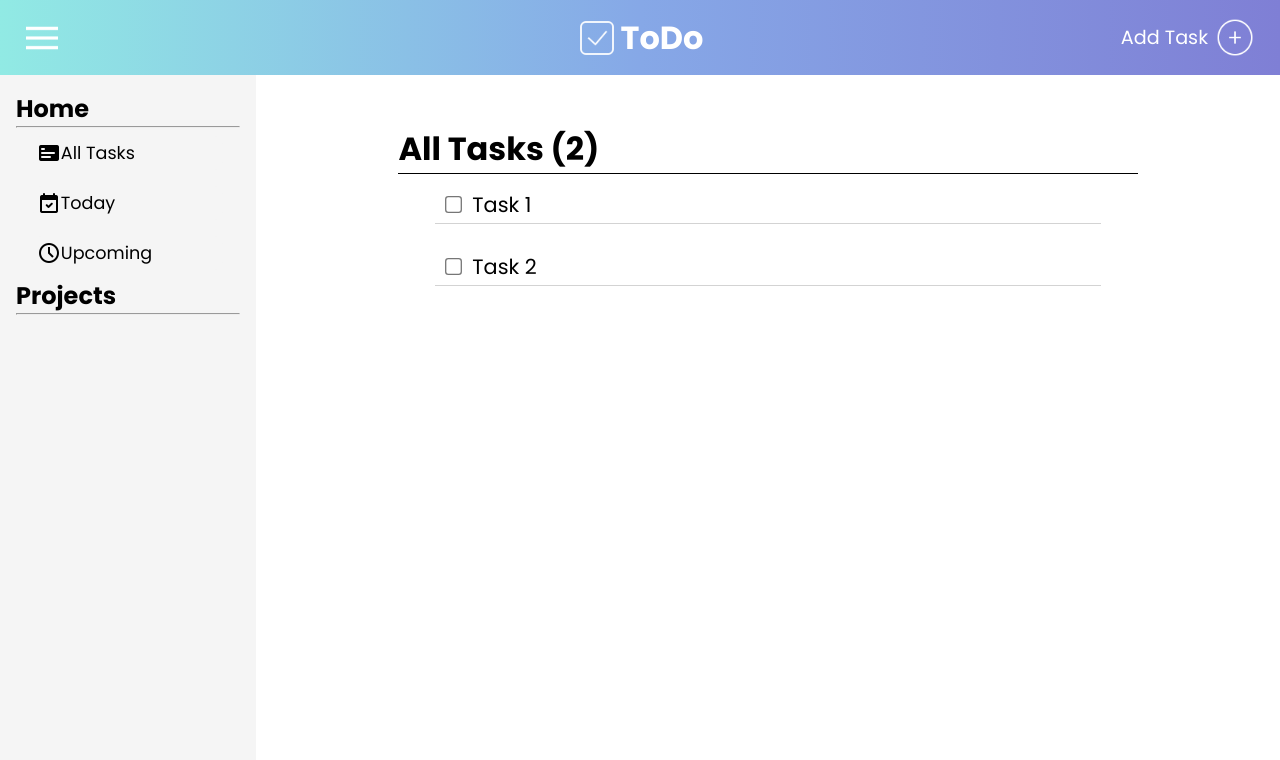
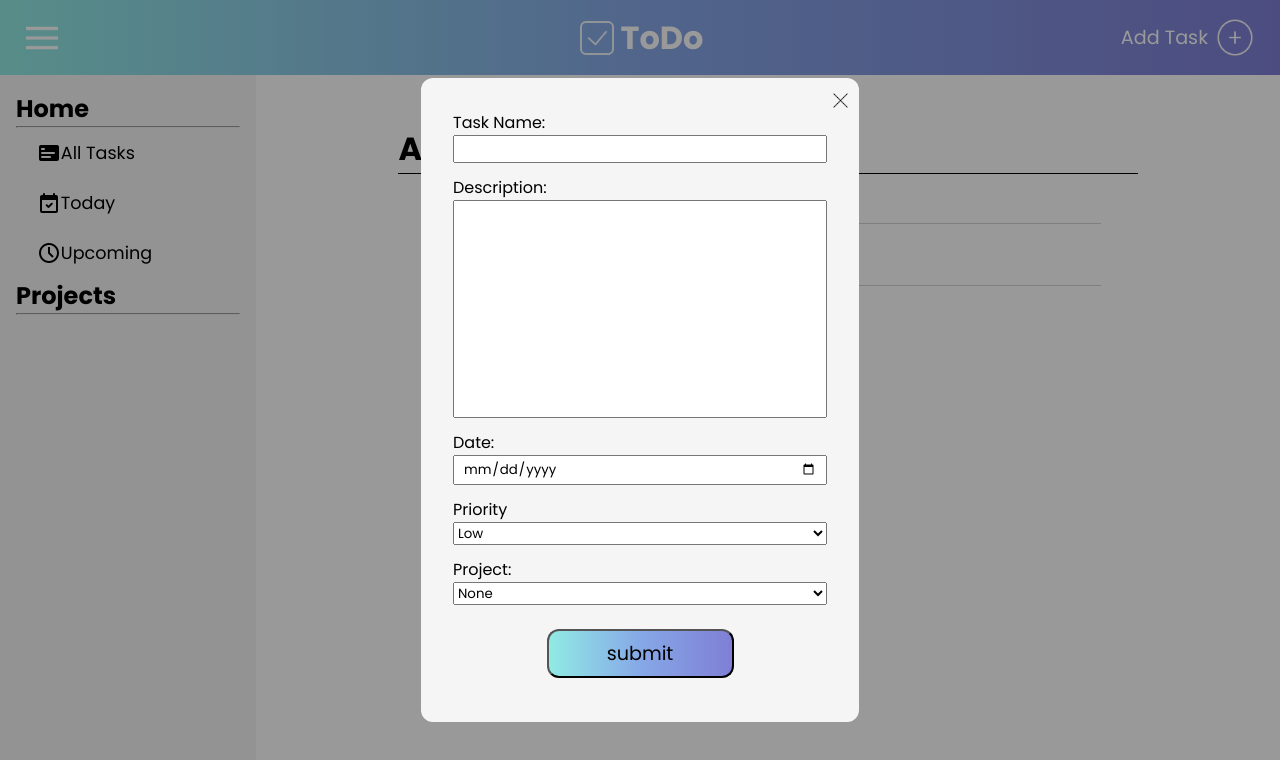
Before and after one commit to luket8032/To-Do-List, a website built with webpack: page dist/index.html in a window 1280 px wide. Both pictures are taken after a click on the picture 1235 px from the left and 37 px from the top of the page. Built offline with nearby package versions, Linux system fonts and the light colour scheme.

Commit message:
Add popup form to add inputs for new task

```diff
--- a/src/controller.js
+++ b/src/controller.js
@@ -2,9 +2,12 @@ import { domStuff } from "./dom";
 
 const controller = (() => {
     const menuButtons = document.querySelectorAll('#menu-btn');
-    const taskContainer = document.getElementById('task-container');
+    const addBtn = document.getElementById('add-icon');
+    const closeBtn = document.getElementById('close-icon');
+    const form = document.getElementById('task-form');
+    const formBackground = document.getElementById('task-form-background')
 
-    const switchPage = () => {
+    const addListeners = () => {
         menuButtons.forEach(button => {
             button.addEventListener('click', e => {
                 switch(button.textContent) {
@@ -20,9 +23,19 @@ const controller = (() => {
                 }
             })
         });
+
+        addBtn.addEventListener('click', () => {
+            form.style.display = 'block';
+            formBackground.style.display = 'block'
+        });
+
+        closeBtn.addEventListener('click', () => {
+            form.style.display = 'none';
+            formBackground.style.display = 'none'
+        });
     };
 
-    return { switchPage }
+    return { addListeners }
 })();
 
 export { controller }
--- a/src/index.js
+++ b/src/index.js
@@ -25,5 +25,5 @@ const testTask2 =  tasks.createTask(
 );
 
 domStuff.showAllTasks();
-controller.switchPage(allTasks);
+controller.addListeners();
 menu.toggleMenu();
--- a/src/style.css
+++ b/src/style.css
@@ -16,6 +16,10 @@
 }
 
 /* Page Layout */
+body {
+    position: relative;
+}
+
 .container {
     display: flex;
     flex-direction: column;
@@ -170,3 +174,76 @@ input[type=checkbox]:checked + label.task-crossout{
     flex-direction: column;
     width: 80%;
 }
+
+/* Add Task Form */
+.close-icon {
+    height: 1.2em;
+    position: absolute;
+    top: 2%;
+    right: 2%;
+    transition: .2s
+}
+
+.close-icon:hover {
+    scale: 1.3;
+    transition: .2s
+}
+
+.task-form {
+    background-color: var(--secondary);
+    border: none;
+    border-radius: 12px;
+    display: none;
+    padding: 32px;
+    position: absolute;
+    top: 50%;
+    left: 50%;
+    transform: translate(-50%, -50%);
+    z-index: 3;
+}
+
+.task-form div {
+    display: flex;
+    flex-direction: column;
+    margin-bottom: 12px;
+}
+
+.task-form input {
+    padding: 2px 8px;
+}
+
+.task-form textarea {
+    padding: 8px;
+    resize: none;
+}
+
+.task-form-background {
+    background-color: rgba(0, 0, 0, .4);
+    display: none;
+    height: 100%;
+    position: fixed;
+    top: 0%;
+    width: 100%;
+    z-index: 2;
+}
+
+.form-submit {
+    margin: auto;
+    width: 50%;
+}
+
+.form-submit button {
+    background: #7F7FD5;
+    background: -webkit-linear-gradient(to right, #91EAE4, #86A8E7, #7F7FD5);
+    background: linear-gradient(to right, #91EAE4, #86A8E7, #7F7FD5);
+    border-radius: 12px;
+    font-size: 1.2rem;
+    margin-top: 12px;
+    padding: 8px;
+    transition: .2s;
+}
+
+.form-submit button:hover {
+    scale: 1.05;
+    transition: .2s;
+}
```
Also changed, not shown: dist/bundle.js, dist/icons/icons8-close-50.png (added), dist/index.html.
